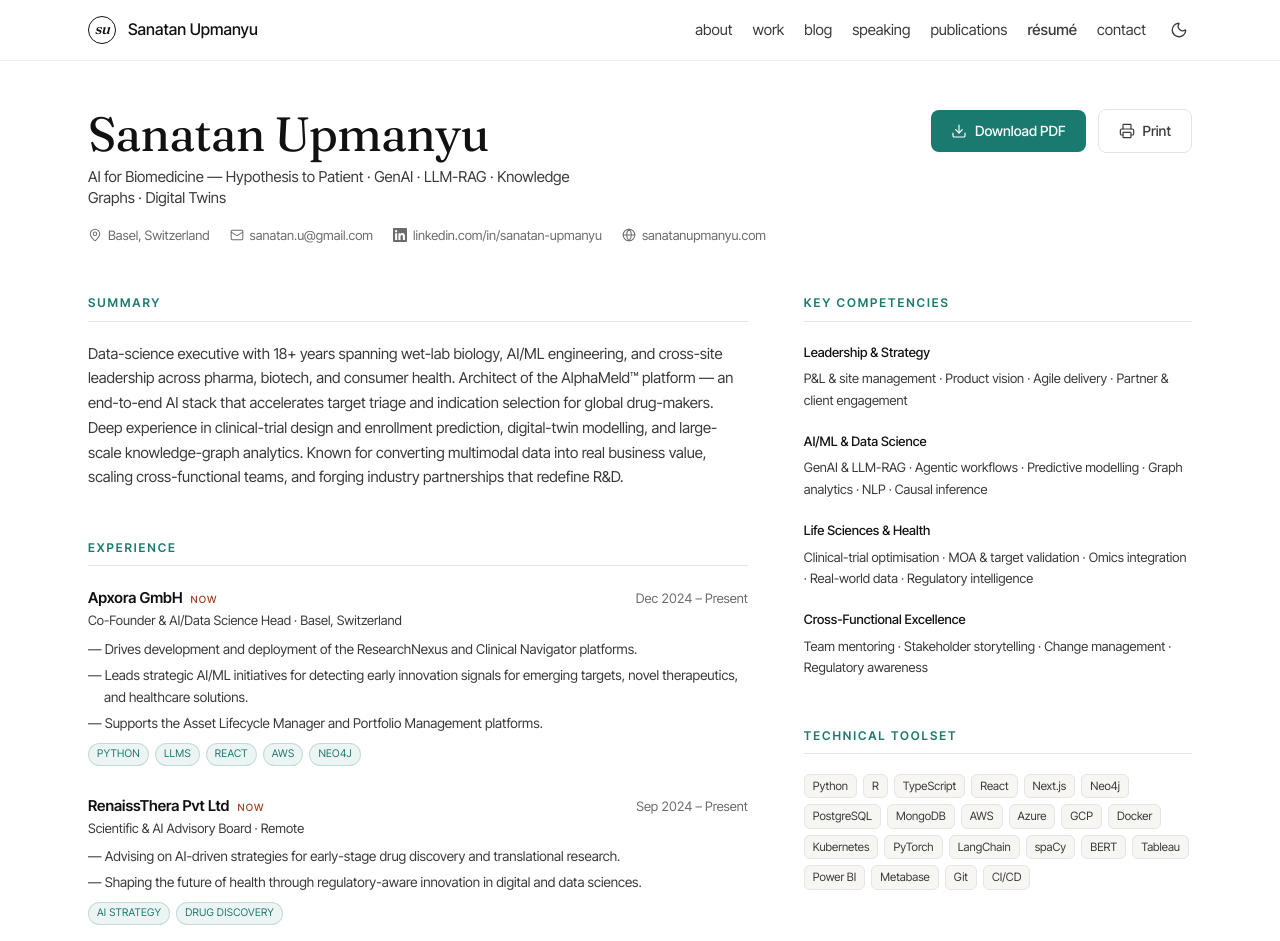
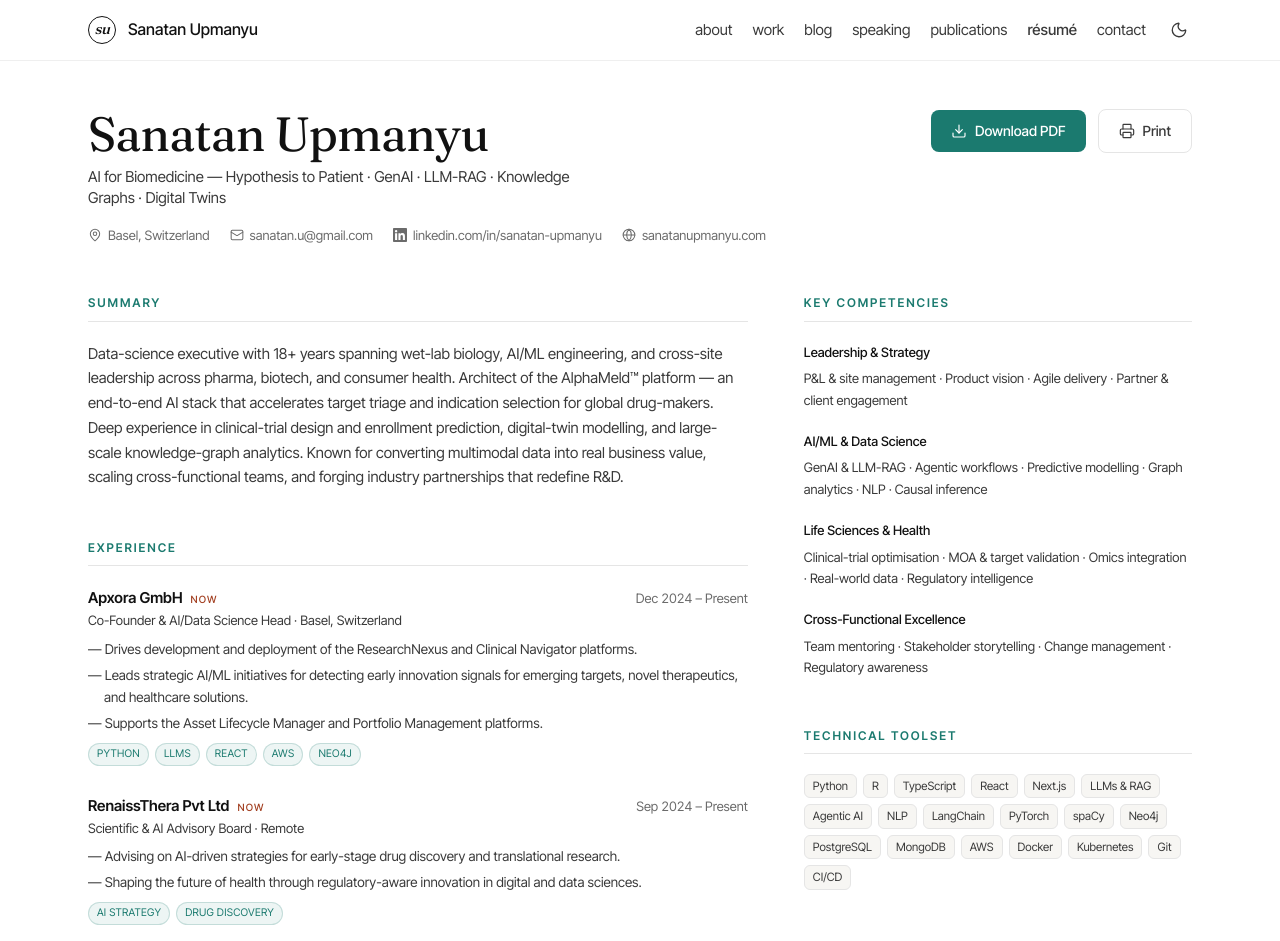
Before and after one commit to sanatan-u/sanatanupmanyu, a Next.js app: page /resume in a window 1280 px wide. Shown: the top 941 px of the page. Built offline with nearby package versions, Linux system fonts and the light colour scheme; no server answers.

Commit message:
Update resume toolset with new technologies and remove outdated entries
- Added "LLMs & RAG", "Agentic AI", "NLP", "LangChain" to reflect current skills and trends.
- Removed "Azure", "GCP", "BERT", "Tableau", "Power BI", and "Metabase" to streamline the toolset and focus on relevant technologies.

```diff
--- a/src/content/resume.ts
+++ b/src/content/resume.ts
@@ -75,21 +75,18 @@
   "TypeScript",
   "React",
   "Next.js",
+  "LLMs & RAG",
+  "Agentic AI",
+  "NLP",
+  "LangChain",
+  "PyTorch",
+  "spaCy",
   "Neo4j",
   "PostgreSQL",
   "MongoDB",
   "AWS",
-  "Azure",
-  "GCP",
   "Docker",
   "Kubernetes",
-  "PyTorch",
-  "LangChain",
-  "spaCy",
-  "BERT",
-  "Tableau",
-  "Power BI",
-  "Metabase",
   "Git",
   "CI/CD",
 ];
```
